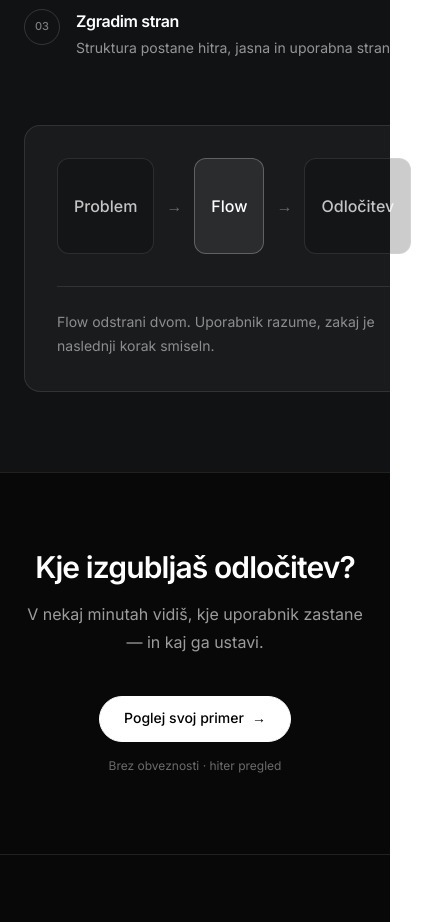
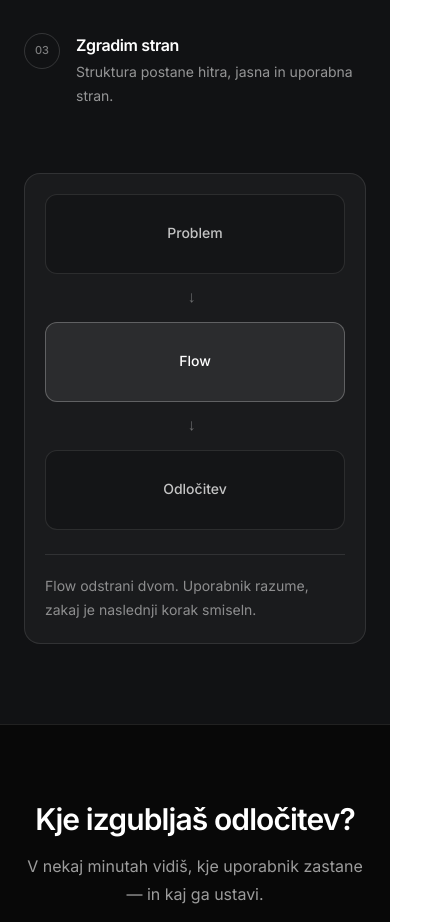
Before and after one commit to bauma-2026/bauma, a Next.js app: page / in a window 390 px wide. Shown: the part 4300-5222 px from the top of the page, 444 px wide, since content can reach past the window. Built offline with nearby package versions, Linux system fonts and the light colour scheme.

Commit message:
Refine How It Works section

```diff
--- a/app/components/blocks/home/HowItWorks.tsx
+++ b/app/components/blocks/home/HowItWorks.tsx
@@ -59,13 +59,13 @@ export default function HowItWorks() {
           </div>
 
 <div className="flex items-center">
-            <div className="w-full rounded-2xl border border-white/10 bg-white/[0.04] p-8 sm:p-10">
-              <div className="grid grid-cols-[1fr_auto_1fr_auto_1fr] items-center gap-3">
+  <div className="w-full min-w-0 rounded-2xl border border-white/10 bg-white/[0.04] p-5 sm:p-8 lg:p-10">
+    <div className="grid gap-3 sm:grid-cols-[1fr_auto_1fr_auto_1fr] sm:items-center">
       {["Problem", "Flow", "Odločitev"].map((item, index) => (
         <div key={item} className="contents">
           <div
             className={[
-                        "flex min-h-24 items-center justify-center rounded-xl border px-4 text-center text-base font-medium",
+              "flex min-h-20 min-w-0 items-center justify-center rounded-xl border px-4 text-center text-sm font-medium sm:min-h-24 sm:text-base",
               item === "Flow"
                 ? "border-white/25 bg-white/[0.08] text-white"
                 : "border-white/10 bg-black/20 text-white/75",
@@ -75,7 +75,10 @@ export default function HowItWorks() {
           </div>
 
           {index < 2 && (
-                      <div className="text-white/35" aria-hidden="true">
+            <div
+              className="flex justify-center text-white/35 max-sm:rotate-90"
+              aria-hidden="true"
+            >
               →
             </div>
           )}
@@ -83,9 +86,8 @@ export default function HowItWorks() {
       ))}
     </div>
 
-              <p className="mt-8 border-t border-white/10 pt-6 text-sm leading-6 text-white/50">
-                Flow odstrani dvom. Uporabnik razume, zakaj je naslednji korak
-                smiseln.
+    <p className="mt-6 border-t border-white/10 pt-5 text-sm leading-6 text-white/50 sm:mt-8 sm:pt-6">
+      Flow odstrani dvom. Uporabnik razume, zakaj je naslednji korak smiseln.
     </p>
   </div>
 </div>
```
Lines whose indentation alone changed are shown as unchanged.
